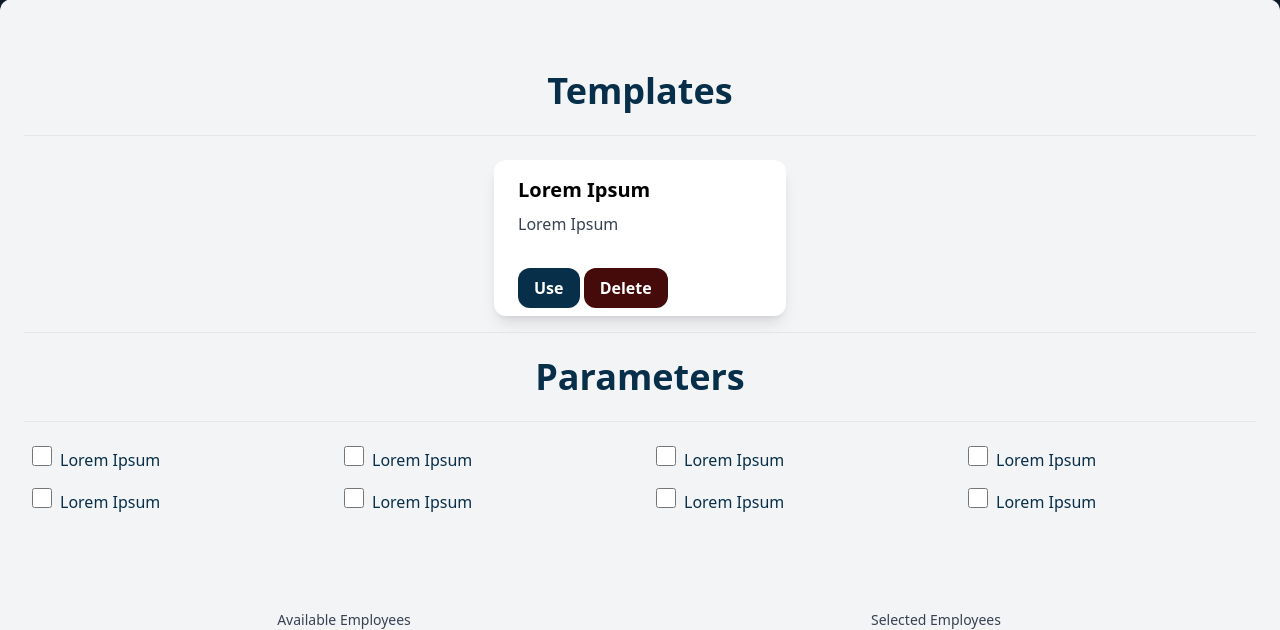
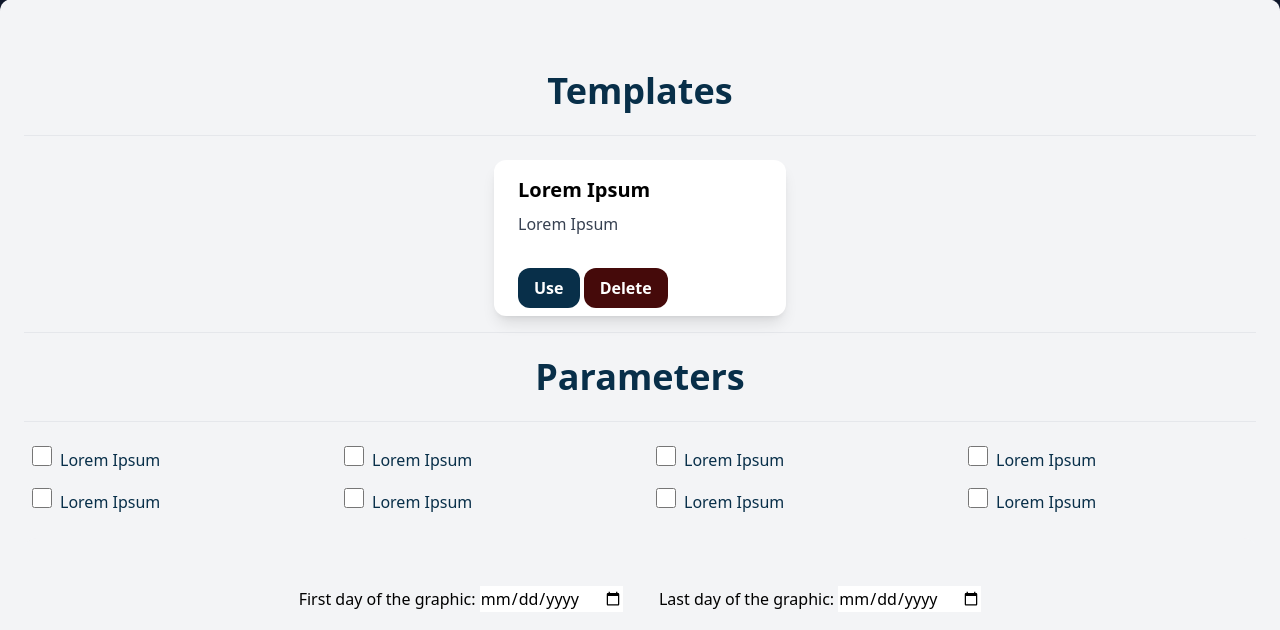
Before and after one commit to KajetanMieloch/Shift-Composer-2.0, a Django app: page /generator/ in a window 1280 px wide. Shown: the part 113-743 px from the top of the page. Run offline with Django 4.2, Linux system fonts and the light colour scheme; a user stored in the database is signed in; data comes from the database, SQL or seed files in the repository; parts of the project's set-up code (start-up, migrations or seed data) failed here and were passed over; some libraries are stand-ins or nearby versions.

Commit message:
Add start, end day of the graphic
- In POST request data about the date is sended
- Created new file: ganeratePDF

```diff
--- a/generator/templates/generator/index.html
+++ b/generator/templates/generator/index.html
@@ -67,6 +67,14 @@
 <div class="mt-6 mb-6 px-6 py-12 bg-gray-100 rounded-xl text-center">
     <form id="select-employee-form" method="POST">
         {% csrf_token %}
+
+
+        <label for="start_date">First day of the graphic:</label>
+        <input type="date" id="start_date" class="mr-4" name="start_date" required>
+        <label for="end_date" class="ml-4">Last day of the graphic:</label>
+        <input type="date" id="end_date" name="end_date" required>
+
+
         <div class="flex">
             <div class="w-1/2 p-2 m-4">
               <label for="id_available_employees" class="block text-sm font-medium text-gray-700">Available Employees</label>
--- a/generator/views.py
+++ b/generator/views.py
@@ -20,6 +20,12 @@ def index(request):
 
         selected_employees = request.POST.getlist('selected_employees')
         mode = request.POST.get('mode')
+        start_date = request.POST.get('start_date')
+        end_date = request.POST.get('end_date')
+
+        print(start_date)
+        print(end_date)
+
 
         if mode == 'ava':
             for i in range(len(selected_employees)):
@@ -37,7 +43,7 @@ def index(request):
 
                 employeeList.append(Employee_class(employee.id, employee.name, employee.surname, employee.position.position, employee_availabilities, employee_availability_hours))
 
-                print(employeeList)
+
 
         else:
             print("Comming soon!")
```
Also changed, not shown: generator/generatePDF.py (added).
